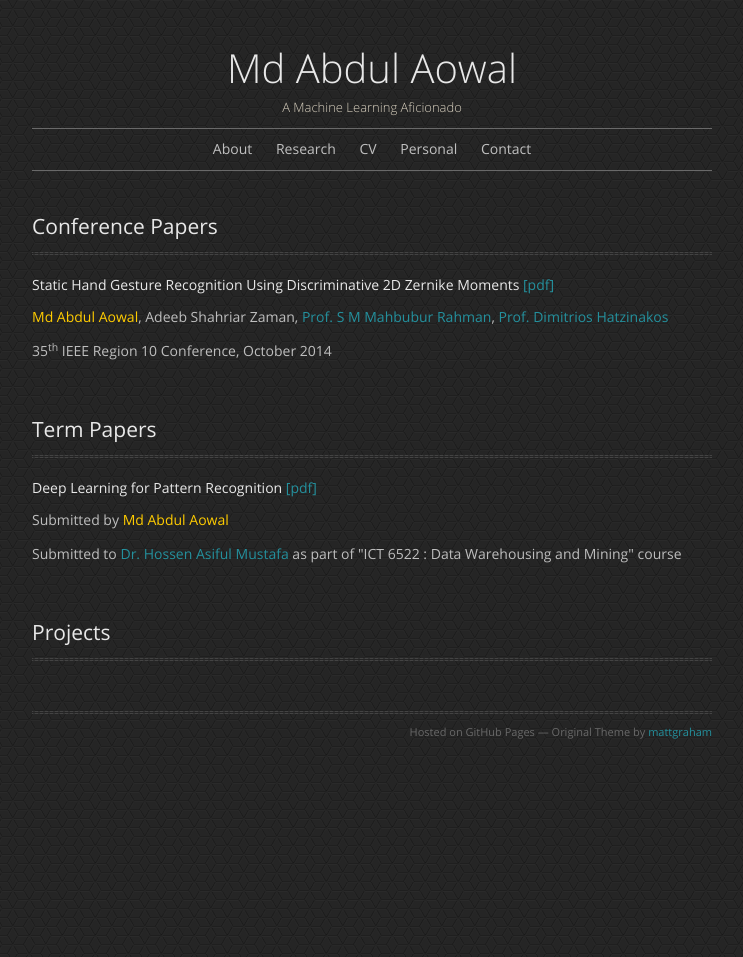
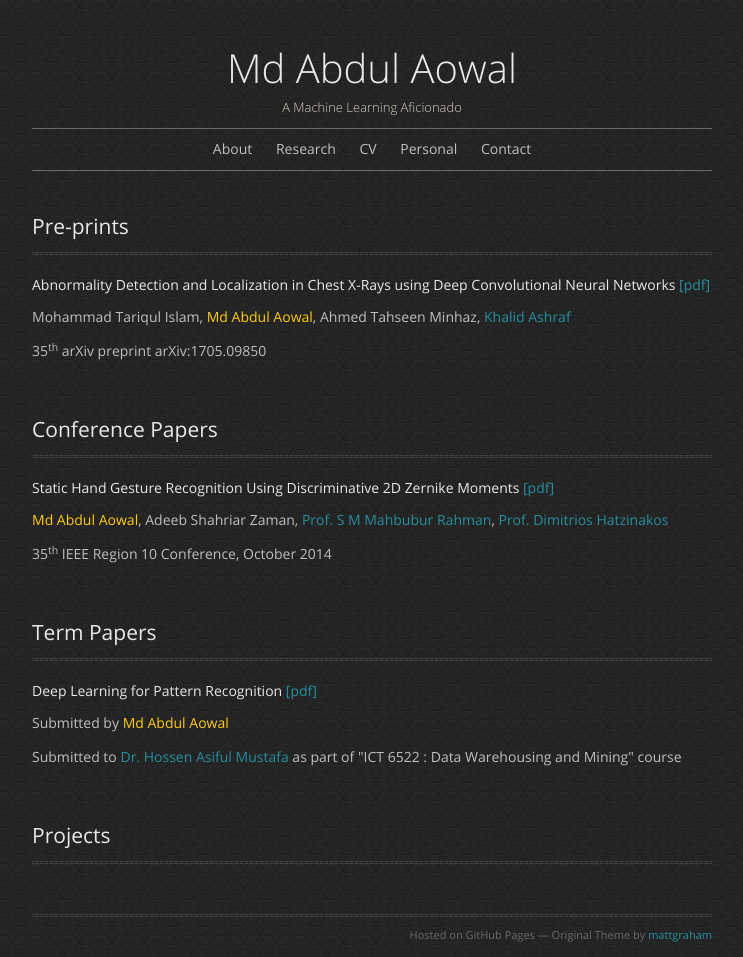
Before and after one commit to aowal/aowal.github.io, a Jekyll site: the page built from research.html, in a window 1280 px wide. Shown: the whole page, without its empty margins (268-1011 px from the left). Built offline with Jekyll 4.4.1, drawn with Linux system fonts in a browser that asks for light colours; nearby versions of some CDN libraries; before the commit the page ends 900 px from its top, so only the background shows below that.

Commit message:
Create research.html

```diff
--- a/research.html
+++ b/research.html
@@ -2,6 +2,11 @@
 layout : default
 title : Research Page of Md Abdul Aowal
 ---
+<h4>Pre-prints</h4><hr>
+<h6>Abnormality Detection and Localization in Chest X-Rays using Deep Convolutional Neural Networks <a href="https://arxiv.org/abs/1705.09850">[pdf]</a></h6>
+<p>Mohammad Tariqul Islam, <span id="author">Md Abdul Aowal</span>, Ahmed Tahseen Minhaz, <a href="https://scholar.google.com/citations?user=-lQSzAwAAAAJ">Khalid Ashraf</a>
+<p>35<sup>th</sup> arXiv preprint arXiv:1705.09850</p>
+<br><br>
 <h4>Conference Papers</h4><hr>
 <h6>Static Hand Gesture Recognition Using Discriminative 2D Zernike Moments <a href="./hand_gesture_tencon2014.pdf">[pdf]</a></h6>
 <p><span id="author">Md Abdul Aowal</span>, Adeeb Shahriar Zaman, <a href="https://scholar.google.com/citations?user=VFe2plAAAAAJ">Prof. S M Mahbubur Rahman</a>, <a href="https://scholar.google.com/citations?user=1ne87eUAAAAJ">Prof. Dimitrios Hatzinakos</a>
```
